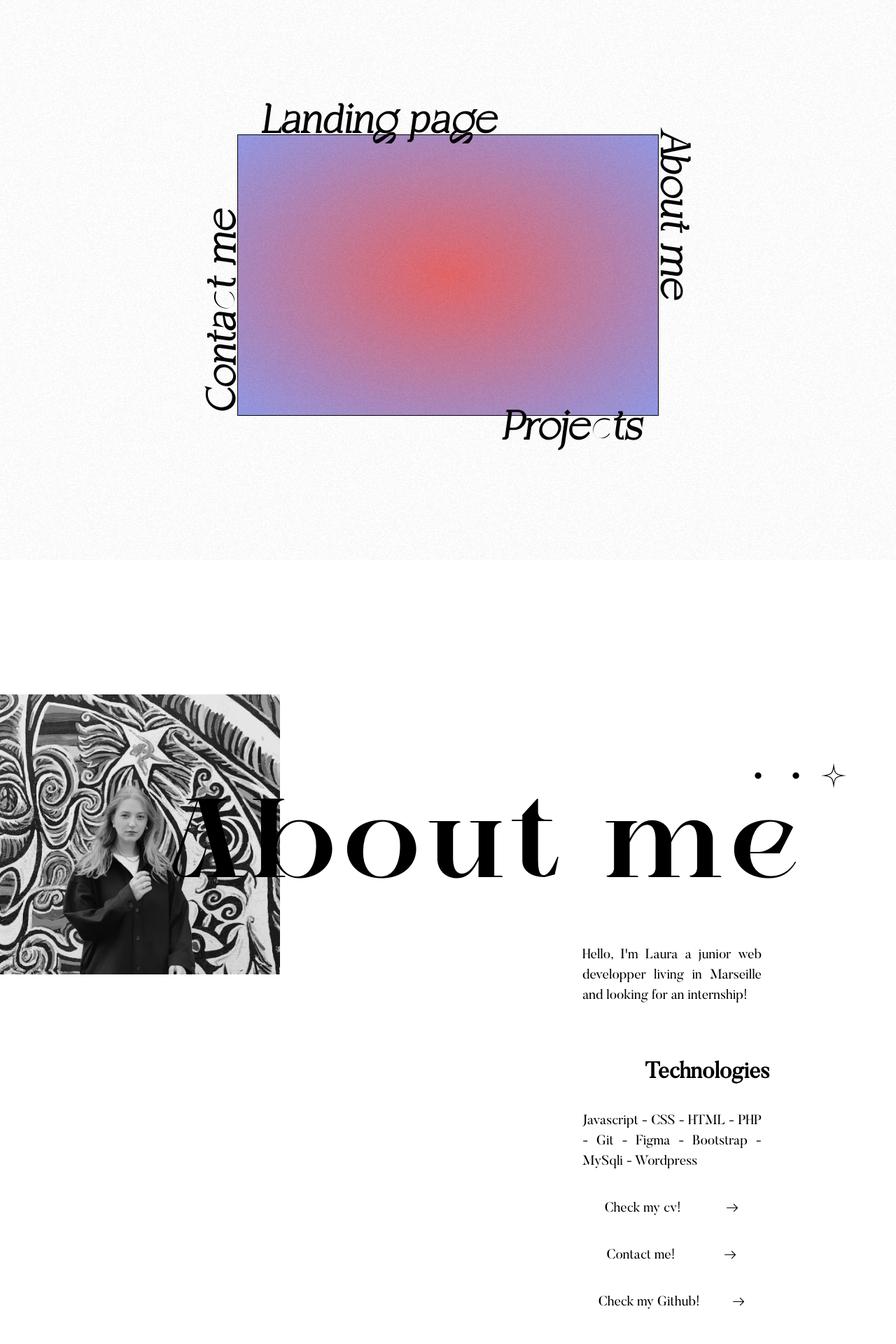
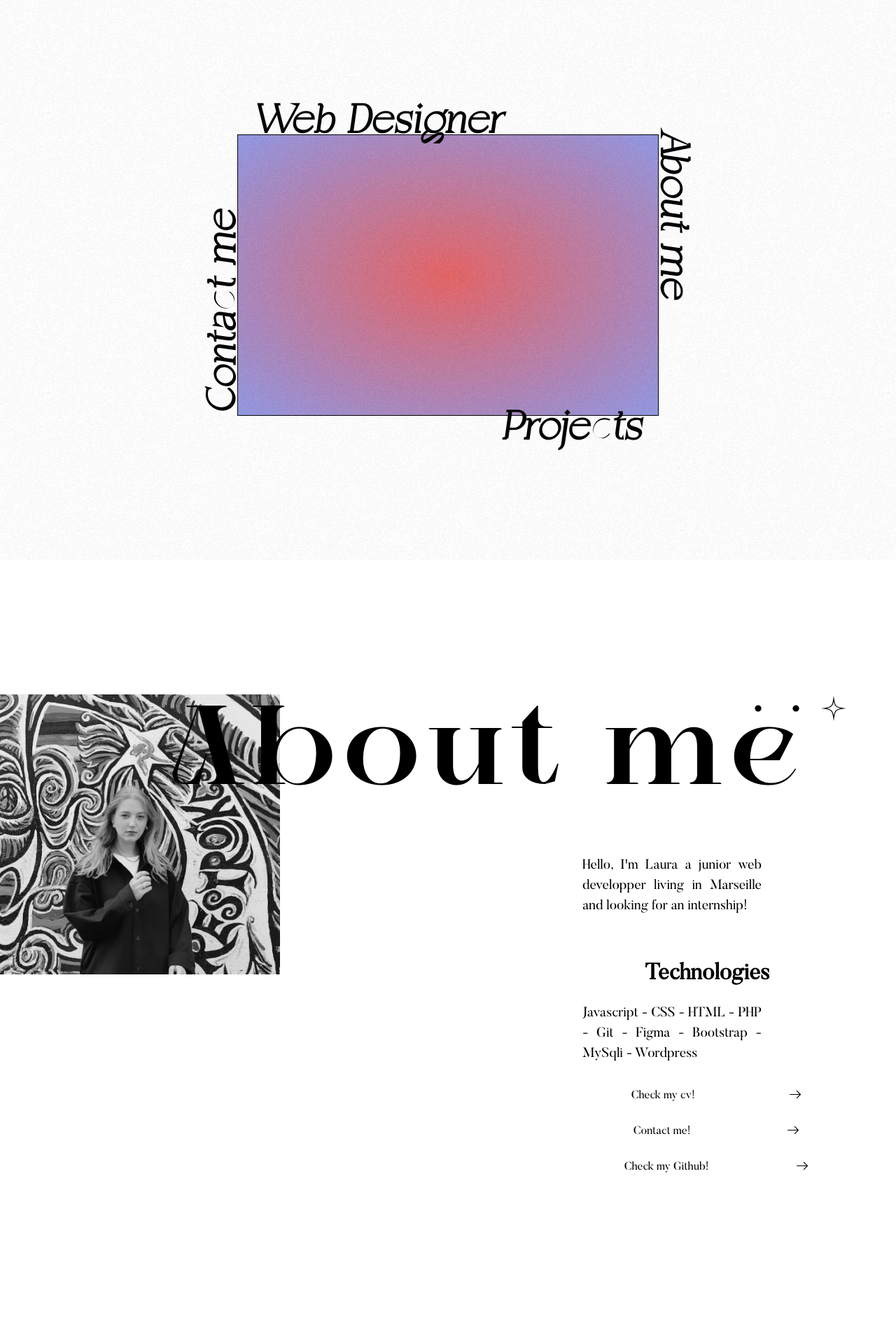
Before and after one commit to laura-savickaite/portfolio, a PHP site: page /landing_page.html in a window 1280 px wide. Shown: the top 1920 px of the page at 70% size. Run offline with PHP 8.4, Linux system fonts and the light colour scheme; some libraries are stand-ins or nearby versions.

Commit message:
commencement du responsive : avec landing et about me

```diff
--- a/landing_css.css
+++ b/landing_css.css
@@ -31,7 +31,24 @@ body {
     overflow-x: hidden;
 }
 
-.noise::before {
+body,
+h1,
+h2,
+h3,
+h4,
+figure,
+picture {
+    margin: 0;
+    padding: 0;
+}
+
+html {
+    padding: 0;
+    margin: 0;
+    width: 100%;
+}
+
+body:before {
     position: fixed;
     top:0;
     left:0;
@@ -127,25 +265,65 @@ main {
 
 /* ABOUT ME */
 
+
+/* mobile */
+
+@media (max-width: 821px){
+
+    .img2
+    {
+        width: 40%;
+    }
+
+    #aboutme h1
+    {
+        font-size: 3rem;
+        font-family: extra;
+        font-weight: bold;
+    }
+
+    .icons
+    {
+        position: absolute;
+        right: 0;
+        top: 0;
+    }
+
+    #bio {
+        display: flex;
+        flex-direction: row;
+        font-family: lorem;
+        text-align: justify;
+        padding: 2%;
+    }
+
+    .techno {
+        display: flex;
+        flex-direction: column;
+        margin-top: 20%;
+    }
+
+    #aboutme h3 {
+        font-size: 2rem;
+        margin-left: -20%;
+    }
+
+}
+
 #aboutme {
     height: 120vh;
     width: 100vw;
 }
 
-#aboutme h3 {
-    color: black;
-}
-
-#aboutme h3:hover {
-    color:#9198e5;
- }
-
 .img2
 {
-    -webkit-filter: grayscale(100%); /* Safari 6.0 - 9.0 */
+    -webkit-filter: grayscale(100%);
     filter: grayscale(100%);
 }
 
+/* ordinateur */
+
+@media (min-width: 822px) {
     #aboutme h1
     {
         position: absolute;
@@ -161,7 +339,7 @@ main {
     {
         position: absolute;
         right: 5%;
-    top: 3%;
+        top: 0;
     }
 
     #bio
@@ -170,17 +348,26 @@ main {
         text-align: justify;
         margin-left: auto;
         margin-right: 15%;
-    margin-top: -5%;
+        margin-top: -15%;
         line-height: 1.5;
         font-size: larger;
         font-family: lorem;
     }
 
-.links a {
-    display: flex;
-    flex-direction: row;
-    justify-content: space-around;
+    #aboutme h3:hover {
+        color:#9198e5;
     }
+
+    .links {
+        width: 40%;
+        margin-left: 60%;
+    }
+}
+
+    #aboutme h3 {
+        color: black;
+    }
+
 
     .links a:hover {
         color: #e66465;
@@ -191,6 +378,16 @@ main {
         color: #e66465;
         font-style: italic;
     }
+    .links a {
+    display: flex;
+    flex-direction: row;
+    justify-content: space-evenly;
+    font-family: lorem;
+    }
+
+    .links {
+        width: 40%;
+    }
 
 
 
--- a/landing_page.html
+++ b/landing_page.html
@@ -20,13 +20,11 @@ Be creative and authentic to yourself. Think about the colors, images, and media
 </head>
 <body>
 
-    <div class="noise"></div>
-
     <header>
 
         <div class="border">
             <div class="box"></div>
-            <p id="word1">Landing page</p>
+            <p id="word1">Web Designer</p>
             <a href="#aboutme"><p id="word2">About me</p></a>
             <a href="#projects"><p id="word3">Projects</p></a>
             <a href="#contact"><p id="word4">Contact me</p></a>
@@ -48,20 +46,21 @@ Be creative and authentic to yourself. Think about the colors, images, and media
             </div>
 
 
-            <div id="bio"><p>Hello, I'm Laura a junior web developper living in Marseille and looking for an internship!</p>
-                <h3>Technologies</h3>
-                <p>Javascript - CSS - HTML - PHP - Git - Figma - Bootstrap - MySqli - Wordpress</p>
+            <div id="bio">
+                <p>Hello, I'm Laura a junior web developper living in Marseille and looking for an internship!</p>
+
+                <div class="techno">
+                    <h3>Technologies</h3>
+                    <p>Javascript - CSS - HTML - PHP - Git - Figma - Bootstrap - MySqli - Wordpress</p>
+                </div>
+                </div>
                 <div class="links">
                     <a href="cv/Laura Savickaite.pdf" download="Laura Savickaite CV .pdf"><p>Check my cv!</p> <img src="images/left.svg" width="20px"></a>
-                </div>
-                <div class="links">
                     <a href="#contact"><p>Contact me!</p> <img src="images/left.svg" width="20px"></a>
-                </div>
-                <div class="links">
                     <a href="https://github.com/laura-savickaite"><p>Check my Github!</p> <img src="images/left.svg" width="20px"></a>
                 </div>
 
-            </div>
+
         </article>
 
         <article id="projects">
@@ -73,42 +72,42 @@ Be creative and authentic to yourself. Think about the colors, images, and media
                     <li>
                         <span>BOUTIQUE EN LIGNE</span>
                     </li>
-                    <span class="hiddenimg"><img src="images/landings/boutique-landing.png" width="450" /></span>
+                    <!-- <span class="hiddenimg"><img src="images/landings/boutique-landing.png" width="450" /></span>  -->
                 </a>
 
                 <a href="/projets/memory" class="hover">
                     <li>
                         <span>MEMORY GAME</span>
                     </li>
-                    <span class="hiddenimg"><img src="images/landings/memory-landing.png" width="450" /></span>
+                    <!-- <span class="hiddenimg"><img src="images/landings/memory-landing.png" width="450" /></span>  -->
                 </a>
 
                 <a href="/projets/reservationsalles" class="hover">
                     <li>
                         <span>RESERVATION DE SALLE</span>
                     </li>
-                    <span class="hiddenimg"><img src="images/landings/reservation-landing.png" width="450" /></span>
+                    <!-- <span class="hiddenimg"><img src="images/landings/reservation-landing.png" width="450" /></span>  -->
                </a>
 
                 <a href="" class="hover">
                     <li>
                         <span>PROJET HACKATHON</span>
                     </li>
-                    <span class="hiddenimg"><img src="images/landings/hackathon-landing.png" width="450" /></span>
+                    <!-- <span class="hiddenimg"><img src="images/landings/hackathon-landing.png" width="450" /></span> -->
                 </a>
 
                 <a href="/projets/voyages" class="hover">
                     <li>
                         <span>BLOG VOYAGES</span>
                     </li>
-                    <span class="hiddenimg"><img src="images/landings/voyage-landing.png" width="450" /></span>
+                    <!-- <span class="hiddenimg"><img src="images/landings/voyage-landing.png" width="450" /></span> -->
                 </a>
 
                 <a href="/projets/botanique" class="hover">
                     <li>
                         <span>BLOG BOTANIQUE</span>
                     </li>
-                    <span class="hiddenimg"><img src="images/landings/botanique-landing.png" width="450" /></span>
+                    <!-- <span class="hiddenimg"><img src="images/landings/botanique-landing.png" width="450" /></span> -->
                 </a>
             </ul>
 
```
Also changed, not shown: other parts of landing_css.css (+123 -2 lines). Lines whose indentation alone changed are shown as unchanged.
